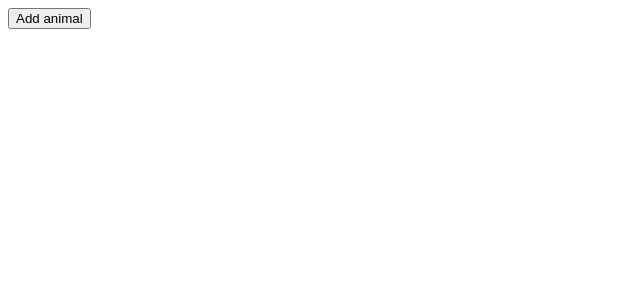
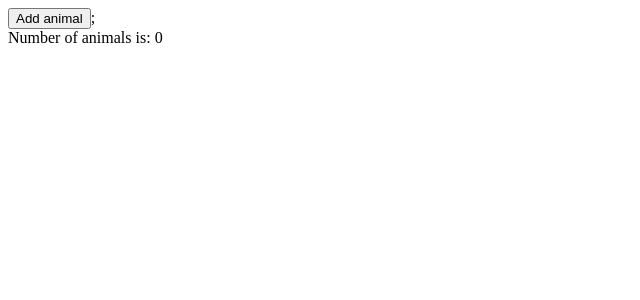
Before and after one commit to AlexDrew90/react_course_animals, a React (Create React App) app: page / in a window 1280 px wide. Shown: the top 300 px of the page, without its empty margins (0-640 px from the left). Built offline with nearby package versions, Linux system fonts and the light colour scheme.

Commit message:
Trying out useState to update on user click.

```diff
--- a/src/App.js
+++ b/src/App.js
@@ -1,10 +1,18 @@
+import { useState } from 'react';
+
 const App = () => {
 
+const [count, setCount] = useState(0);
+
 const handleClick = () => {
-  console.log("Button was clicked!");
+  setCount(count + 1);
 };
 
-  return <button onClick={handleClick}>Add animal</button>;
+  return(
+  <div>
+  <button onClick={handleClick}>Add animal</button>;
+  <div>Number of animals is: {count}</div>
+  </div>);
 }
 
 export default App;
```
